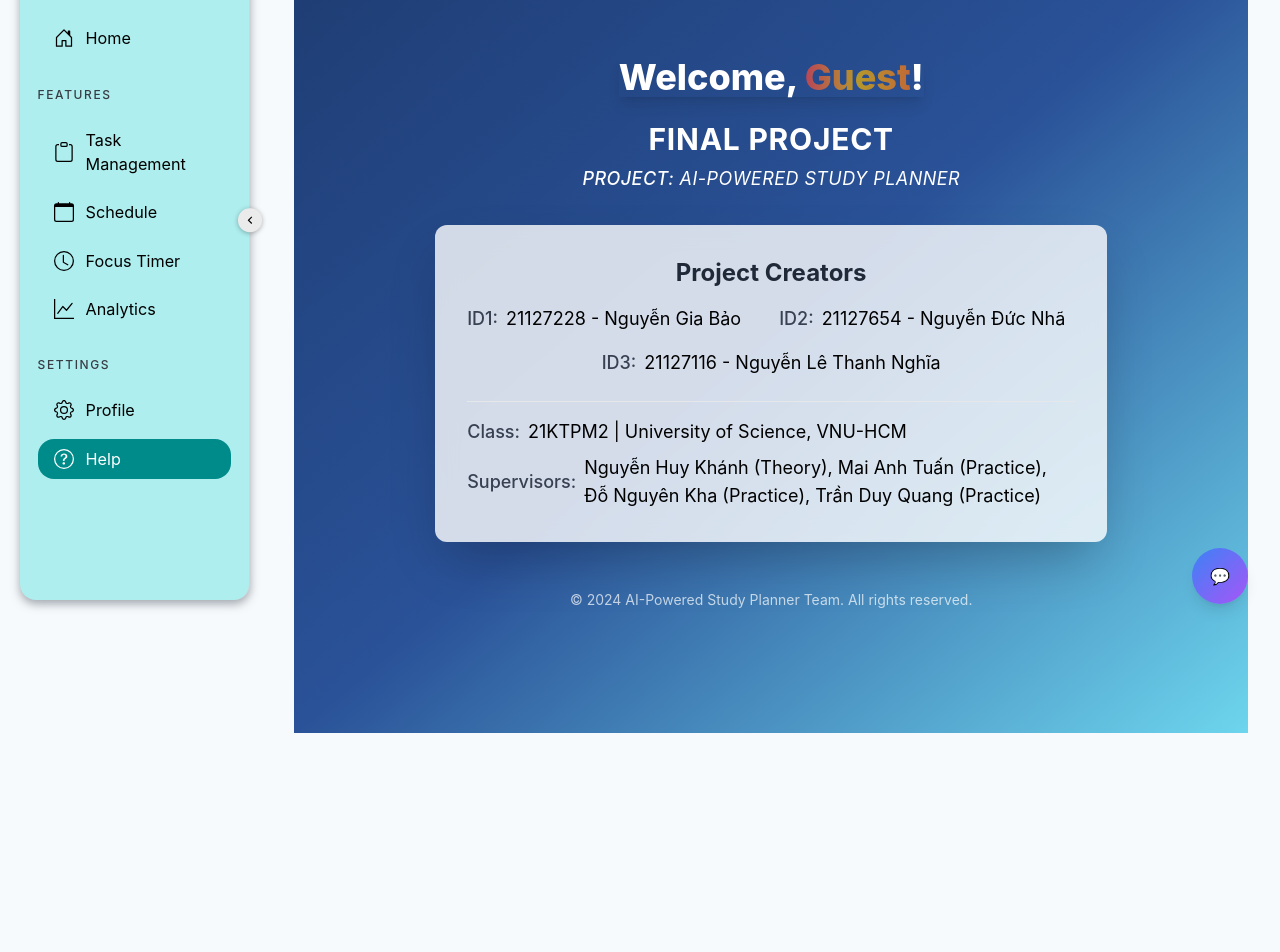
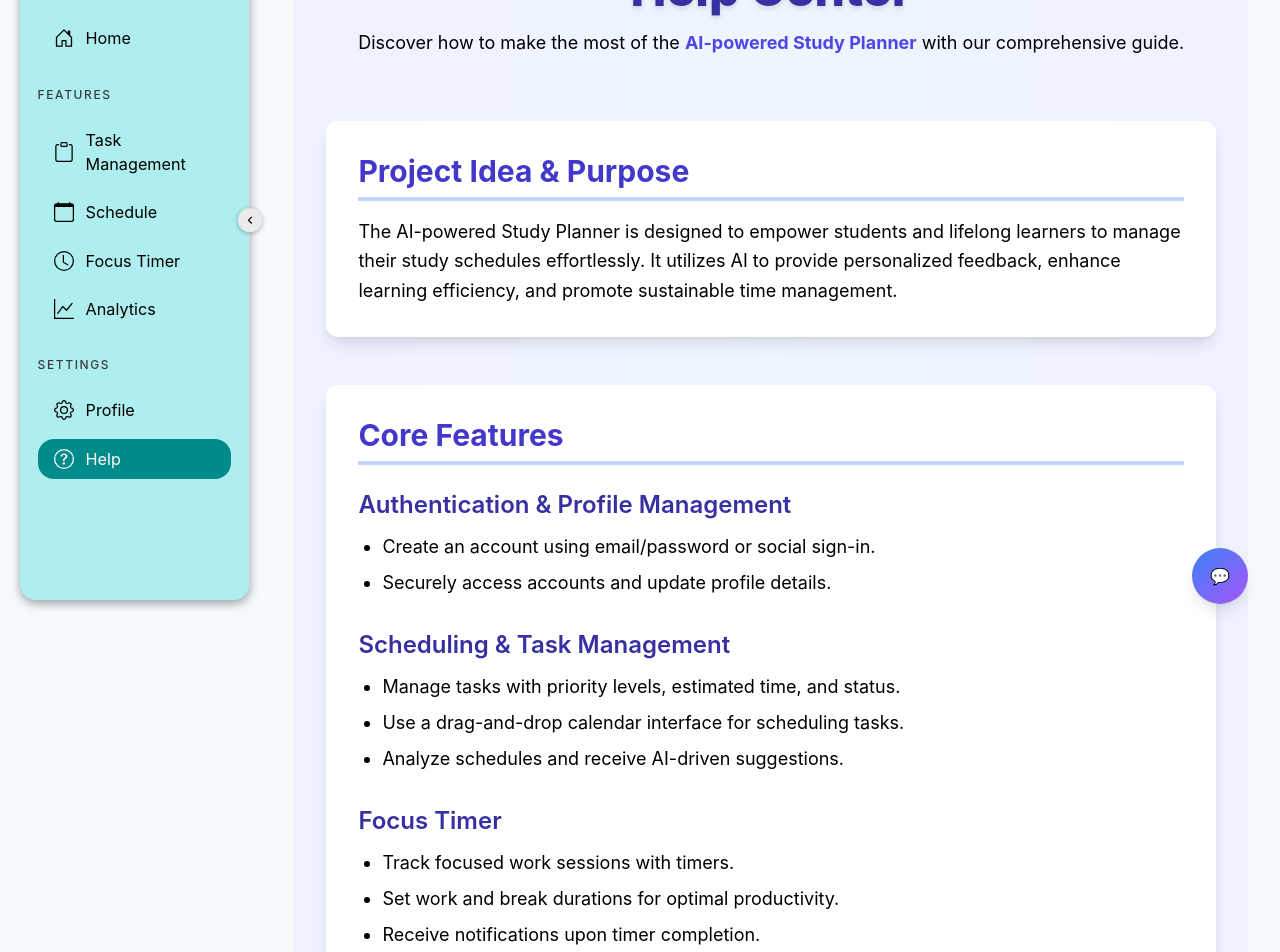
Before and after one commit to Advanced-web-application-developmentK21/Web-Frontend, a React (Create React App) app: page /help in a window 1280 px wide. Shown: the part 180-1132 px from the top of the page. Before the commit the page ends 929 px from the top, so only its background shows below. Built offline with nearby package versions, Linux system fonts and the light colour scheme; sample sign-in values are in the browser's storage.

Commit message:
Update theme dashboard, helpPage, interface focusTime

```diff
--- a/src/App.tsx
+++ b/src/App.tsx
@@ -11,6 +11,7 @@
 import TaskManagement from "./pages/TaskManagement/TaskManagement";
 import ProFilePage from './pages/Profile/ProfilePage';
 import AnalyticsPage from './pages/Analytics/Analytics';
+import HelpPage from './pages/Help/HelpPage';
 
 const protectedRoutes = [
   { path: "/home", component: <Dashboard /> },
@@ -19,7 +20,7 @@
   { path: "/timer", component: <FocusTimer /> },
   { path: "/analytics", component: <AnalyticsPage /> },
   { path: "/profile", component: <ProFilePage /> },
-  { path: "/help", component: <Dashboard /> }, // Assuming /help is the same as Dashboard
+  { path: "/help", component: <HelpPage /> }, // Assuming /help is the same as Dashboard
 ];
 
 function App() {
--- a/src/pages/Dashboard/Dashboard.tsx
+++ b/src/pages/Dashboard/Dashboard.tsx
@@ -1,105 +1,97 @@
+import React from "react";
 import { useAuth } from "../../context/AuthContext";
+import { useTheme } from "../../context/ThemeContext";
 
 function Dashboard() {
   const { userId, userName } = useAuth();
-
-  // const handleLogout = async (): Promise<void> => {
-  //   try {
-  //     // Send a POST request using axios
-  //     const response = await axios.post(`http://localhost:4000/user/logout/${userId}`, {}, {
-  //       headers: {
-  //         'Content-Type': 'application/json',
-  //       },
-  //     });
-
-  //     if (response.status === 200) { // Check if the response status is 200 (success)
-  //       logout();
-  //       setIsDropdownOpen(false); // Close the dropdown after logout
-  //       navigate("/auth"); // Redirect to login page
-  //     } else {
-  //       console.error("Logout failed");
-  //     }
-  //   } catch (error) {
-  //     console.error("Error during logout:", error);
-  //   }
-  // };
-
-  // const handleProfile = (): void => {
-  //     navigate("/profile"); // Navigate to the profile page
-  //     setIsDropdownOpen(false); // Close the dropdown when navigating to profile
-  // };
+  const { isDarkMode } = useTheme();
 
   return (
     <div
-      className="flex flex-col items-center justify-center min-h-screen p-4 relative"
+      className={`flex flex-col items-center justify-center min-h-screen p-4 relative ${
+        isDarkMode ? "bg-gray-900 text-white" : "bg-gray-100 text-gray-800"
+      }`}
       style={{
-        background: "linear-gradient(to bottom right, #1e3c72, #2a5298, #6dd5ed)",
+        background: isDarkMode
+          ? "linear-gradient(to bottom right, #1e3c72, #243b55)"
+          : "linear-gradient(to bottom right, #1e3c72, #2a5298, #6dd5ed)",
       }}
     >
       {/* Welcome Section */}
       <h1 className="text-4xl font-extrabold text-center text-white mb-6 shadow-lg">
         Welcome,{" "}
-        <span className="text-transparent bg-clip-text bg-gradient-to-r from-red-500 via-yellow-500 to-orange-500 animate-pulse">
+        <span
+          className={`text-transparent bg-clip-text ${
+            isDarkMode
+              ? "bg-gradient-to-r from-purple-500 via-indigo-500 to-blue-500"
+              : "bg-gradient-to-r from-red-500 via-yellow-500 to-orange-500"
+          } animate-pulse`}
+        >
           {userId ? userName : "Guest"}
         </span>
         !
       </h1>
 
       {/* Project Title Section */}
-      <div className="text-center space-y-2 text-white">
-        <h2 className="text-3xl font-bold tracking-wide">FINAL PROJECT</h2>
-        <p className="text-lg italic tracking-wide">
+      <div className="text-center space-y-2">
+        <h2 className="text-3xl text-white font-bold tracking-wide">FINAL PROJECT</h2>
+        <p className="text-lg text-white italic tracking-wide">
           <span className="font-medium">PROJECT:</span> AI-POWERED STUDY PLANNER
         </p>
       </div>
 
       {/* Card Section */}
-      <div className="bg-white bg-opacity-80 backdrop-blur-md p-8 rounded-xl shadow-2xl max-w-2xl w-full mt-8">
-        <h3 className="text-2xl font-bold text-center text-gray-800 mb-4">
-          Project Creators
-        </h3>
+      <div
+        className={`${
+          isDarkMode
+            ? "bg-gray-800 text-white"
+            : "bg-white text-gray-800"
+        } bg-opacity-80 backdrop-blur-md p-8 rounded-xl shadow-2xl max-w-2xl w-full mt-8`}
+      >
+        <h3 className="text-2xl font-bold text-center mb-4">Project Creators</h3>
 
         {/* Student Details */}
         <div className="grid grid-cols-2 gap-4">
           {/* First Person */}
           <p className="text-lg flex items-center space-x-2">
-            <strong className="font-medium text-gray-700">ID1:</strong>
+            <strong className="font-medium">ID1:</strong>
             <span>21127228 - Nguyễn Gia Bảo</span>
           </p>
           {/* Second Person */}
           <p className="text-lg flex items-center space-x-2">
-            <strong className="font-medium text-gray-700">ID2:</strong>
+            <strong className="font-medium">ID2:</strong>
             <span>21127654 - Nguyễn Đức Nhã</span>
           </p>
 
           {/* Third Person */}
           <p className="text-lg flex items-center space-x-2 col-span-2 justify-self-center">
-            <strong className="font-medium text-gray-700">ID3:</strong>
+            <strong className="font-medium">ID3:</strong>
             <span>21127116 - Nguyễn Lê Thanh Nghĩa</span>
           </p>
         </div>
 
-
         {/* Class & Supervisors */}
-        <div className="border-t border-gray-200 mt-6 pt-4 space-y-2">
+        <div className="border-t mt-6 pt-4 space-y-2">
           <p className="text-lg flex items-center space-x-2">
-            <strong className="font-medium text-gray-700">Class:</strong>
+            <strong className="font-medium">Class:</strong>
             <span>21KTPM2 | University of Science, VNU-HCM</span>
           </p>
           <p className="text-lg flex items-center space-x-2">
-            <strong className="font-medium text-gray-700">Supervisors:</strong>
-            <span>Nguyễn Huy Khánh (Theory), Mai Anh Tuấn (Practice), Đỗ Nguyên Kha (Practice), Trần Duy Quang (Practice)</span>
+            <strong className="font-medium">Supervisors:</strong>
+            <span>
+              Nguyễn Huy Khánh (Theory), Mai Anh Tuấn (Practice), Đỗ Nguyên Kha
+              (Practice), Trần Duy Quang (Practice)
+            </span>
           </p>
         </div>
       </div>
 
       {/* Footer */}
-      <footer className="mt-12 text-center text-white text-sm opacity-70">
+      <footer className="mt-12 text-center text-sm opacity-70">
         © 2024 AI-Powered Study Planner Team. All rights reserved.
       </footer>
     </div>
   );
-
 }
 
 export default Dashboard;
--- a/src/pages/FocusTime/FocusTimerPage.tsx
+++ b/src/pages/FocusTime/FocusTimerPage.tsx
@@ -1,17 +1,12 @@
-import React, { createContext, useState, useEffect } from "react";
+import React, { useState, useEffect } from "react";
 import "../../styles/FocusTimer.css";
-import { DndProvider } from "react-dnd";
-import {
-  Calendar as BigCalendar,
-  momentLocalizer,
-  Views,
-} from "react-big-calendar";
 import moment from "moment-timezone";
 import { useLocation } from "react-router-dom";
 import axios from "axios";
 import Swal from "sweetalert2";
 import { useAuth } from "../../context/AuthContext";
 import { Event } from "../../types/events";
+import { FaPlay, FaRedo, FaStop } from "react-icons/fa";
 
 
 
@@ -247,18 +242,25 @@
   };
 
   return (
-    <div className="focus-timer-container">
-      <h1 className="text-5xl font-extrabold text-center mb-12 text-gray-800">
+    <div className="focus-timer-container bg-gradient-to-r from-gray-100 via-gray-200 to-gray-300 rounded-2xl shadow-xl p-10 mx-auto max-w-4xl mt-12">
+      <h1 className="text-5xl font-extrabold text-center pb-6 text-gray-800">
         ⏱️{" "}
-        <span className="bg-clip-text text-transparent bg-gradient-to-r from-red-500 via-green to-blue-600">
+        <span className="bg-clip-text text-transparent bg-gradient-to-r from-red-500 via-yellow-400 to-blue-600">
           FOCUS TIMER
         </span>
       </h1>
-      <div className="task-controls">
+
+      <div className="task-controls space-y-8">
+        <table className="w-full">
+          <tbody>
+            {/* Select Task Row */}
+            <tr>
+              <td className="text-xl font-semibold text-gray-700">Select Task</td>
+              <td>
                 <select
                   value={task}
                   onChange={(e) => {
-            const selectedTask = Tasks.find((t) => t.title === e.target.value); // Use find with a predicate
+                    const selectedTask = Tasks.find((t) => t.title === e.target.value);
                     console.log("Selected task's info: ", selectedTask);
 
                     if (selectedTask && selectedTask.status === "In Progress") {
@@ -266,7 +268,7 @@
                       setCur_Task(selectedTask);
                     } else {
                       Swal.fire({
-                icon: "error", // More suitable icon for break ending
+                        icon: "error",
                         title: "Task status is invalid!",
                         html: "Please change the task status to <b>In Progress</b> first!",
                         confirmButtonText: "OK",
@@ -274,6 +276,7 @@
                     }
                   }}
                   disabled={isRunning}
+                  className="w-full px-6 py-3 text-lg border-2 border-gray-300 rounded-lg focus:outline-none focus:ring-2 focus:ring-blue-600 bg-white transition duration-300"
                 >
                   <option value="">Select an Existing Task</option>
                   {Tasks.map((t) => (
@@ -282,99 +285,134 @@
                     </option>
                   ))}
                 </select>
-        <div className="row">
-            <label>
-              Number Of Session:
-            </label>
+              </td>
+            </tr>
+
+            {/* Number of Sessions Row */}
+            <tr>
+              <td className="text-xl font-semibold text-gray-700">Number of Sessions</td>
+              <td>
                 <input
                   type="number"
-              placeholder="Number Of Session"
+                  placeholder="Number of Sessions"
                   value={session}
                   onInput={(e) => {
                     const value = e.currentTarget.value;
-                // Allow only integers
                     if (/^\d+$/.test(value)) {
                       setSession(Number(value));
                     } else {
-                  e.currentTarget.value = session.toString(); // Revert to the last valid value
+                      e.currentTarget.value = session.toString();
                     }
                   }}
                   min="1"
                   step="1"
                   disabled={isRunning}
+                  className="w-full px-6 py-3 text-lg border-2 border-gray-300 rounded-lg focus:outline-none focus:ring-2 focus:ring-blue-600 bg-white transition duration-300"
                 />
-        </div>
-        <div className="row">
-          <label>
-          Session Duration (minutes):
-          </label>
+              </td>
+            </tr>
+
+            {/* Session Duration Row */}
+            <tr>
+              <td className="text-xl font-semibold text-gray-700">Session Duration (minutes)</td>
+              <td>
                 <input
                   type="number"
-            placeholder="Work Duration (minutes)"
+                  placeholder="Work Duration"
                   value={duration}
                   onChange={(e) => setDuration(Number(e.target.value))}
                   min="1"
                   disabled={isRunning}
+                  className="w-full px-6 py-3 text-lg border-2 border-gray-300 rounded-lg focus:outline-none focus:ring-2 focus:ring-blue-600 bg-white transition duration-300"
                 />
-        </div>
-        <div className="row">
-          <label>
-          Break Duration (minutes):
-          </label>
+              </td>
+            </tr>
+
+            {/* Break Duration Row */}
+            <tr>
+              <td className="text-xl font-semibold text-gray-700">Break Duration (minutes)</td>
+              <td>
                 <input
                   type="number"
-            placeholder="Break Duration (minutes)"
+                  placeholder="Break Duration"
                   value={breakDuration}
                   onChange={(e) => setBreakDuration(Number(e.target.value))}
                   min="1"
                   disabled={isRunning}
+                  className="w-full px-6 py-3 text-lg border-2 border-gray-300 rounded-lg focus:outline-none focus:ring-2 focus:ring-blue-600 bg-white transition duration-300"
                 />
-        </div>
-        <div className="row" style={{ display: 'flex', justifyContent: 'center', alignItems: 'center' }}>
-          <button className="start-button" onClick={startTimer} disabled={isRunning}>
-            Start
+              </td>
+            </tr>
+          </tbody>
+        </table>
+
+        {/* Control Buttons */}
+        <div className="control-buttons flex justify-center space-x-8 mt-8">
+          <button
+            className="px-8 py-3 text-xl bg-gradient-to-r from-blue-500 to-blue-700 text-white rounded-lg hover:from-blue-600 hover:to-blue-800 transition duration-300"
+            onClick={startTimer}
+            disabled={isRunning}
+          >
+            <FaPlay className="mr-2 inline text-lg" /> Start
           </button>
-          <button className="stop-button" onClick={stopTimer} disabled={!isRunning}>
-            Stop
+          <button
+            className="px-8 py-3 text-xl bg-gradient-to-r from-red-500 to-red-700 text-white rounded-lg hover:from-red-600 hover:to-red-800 transition duration-300"
+            onClick={stopTimer}
+            disabled={!isRunning}
+          >
+            <FaStop className="mr-2 inline text-lg" /> Start
           </button>
         </div>
-        <button className="reset-button" onClick={resetTimer}>Reset</button>
+
+        {/* Reset Button */}
+        <div className="text-center mt-4">
+          <button
+            className="px-8 py-3 text-xl bg-gray-300 text-gray-800 rounded-lg hover:bg-gray-400 transition duration-300"
+            onClick={resetTimer}
+          >
+            <FaRedo className="mr-2 inline text-lg" /> Reset
+          </button>
         </div>
-      <h1>{task || "No task selected"}</h1>
-      <h2>
+      </div>
+
+      {/* Task Information */}
+      <div className="task-info mt-12 text-center">
+        <h2 className="text-2xl font-semibold text-gray-800">{task || "No task selected"}</h2>
+        <h3 className="text-lg text-gray-600 mt-2">
           {Cur_Task?.start
-          ? `From ${new Date(Cur_Task.start).toLocaleDateString('en-US', {
-              weekday: 'short',
-              month: '2-digit',
-              day: '2-digit',
-              year: 'numeric',
-            })} ${new Date(Cur_Task.start).toLocaleTimeString('en-US', {
+            ? `From ${new Date(Cur_Task.start).toLocaleDateString("en-US", {
+              weekday: "short",
+              month: "2-digit",
+              day: "2-digit",
+              year: "numeric",
+            })} ${new Date(Cur_Task.start).toLocaleTimeString("en-US", {
               hour12: false,
             })}`
             : ""}
-      </h2>
+        </h3>
 
-      <h2>
+        <h3 className="text-lg text-gray-600 mt-2">
           {Cur_Task?.end
-          ? `To ${new Date(Cur_Task.end).toLocaleDateString('en-US', {
-            weekday: 'short',
-            month: '2-digit',
-            day: '2-digit',
-            year: 'numeric',
-          })} ${new Date(Cur_Task.end).toLocaleTimeString('en-US', {
+            ? `To ${new Date(Cur_Task.end).toLocaleDateString("en-US", {
+              weekday: "short",
+              month: "2-digit",
+              day: "2-digit",
+              year: "numeric",
+            })} ${new Date(Cur_Task.end).toLocaleTimeString("en-US", {
               hour12: false,
             })}`
             : ""}
-      </h2>
+        </h3>
 
-      <h3>
+        <h4 className="text-xl font-semibold text-gray-800 mt-4">
           {isBreak ? "Break Time" : "Work Time"} -{" "}
           {Math.floor(timeLeft / 60)}:{String(timeLeft % 60).padStart(2, "0")}
-      </h3>
+        </h4>
+
         {isRunning && (
-        <div className="timer-bar">
+          <div className="timer-bar mt-6">
             <div
-            className="timer-progress"
+              className="timer-progress bg-gradient-to-r from-green-400 to-blue-500 rounded-full"
               style={{
                 width: `${((isBreak ? breakDuration : duration) * 60 - timeLeft) /
                   ((isBreak ? breakDuration : duration) * 60) *
@@ -384,6 +422,8 @@
           </div>
         )}
       </div>
+    </div>
+
   );
 }
 
--- /dev/null
+++ b/src/pages/Help/HelpPage.tsx
@@ -0,0 +1,173 @@
+import React from "react";
+import { useTheme } from "../../context/ThemeContext";
+
+const HelpPage: React.FC = () => {
+  const { isDarkMode } = useTheme();
+
+  return (
+    <div
+      className={`min-h-screen p-8 ${
+        isDarkMode
+          ? "bg-gray-900 text-white"
+          : "bg-gradient-to-r from-indigo-50 via-blue-50 to-indigo-50"
+      }`}
+    >
+      <header className="text-center mb-16">
+        <h1
+          className={`text-5xl font-extrabold mb-4 drop-shadow-md ${
+            isDarkMode ? "text-indigo-200" : "text-indigo-800"
+          }`}
+        >
+          Help Center
+        </h1>
+        <p
+          className={`text-lg ${
+            isDarkMode ? "text-gray-300" : "text-black"
+          }`}
+        >
+          Discover how to make the most of the{" "}
+          <span
+            className={`font-bold decoration-blue-400 ${
+              isDarkMode ? "text-indigo-400" : "text-indigo-600"
+            }`}
+          >
+            AI-powered Study Planner
+          </span>{" "}
+          with our comprehensive guide.
+        </p>
+      </header>
+
+      <div className="max-w-6xl mx-auto space-y-12">
+        {/* Section: Project Idea & Purpose */}
+        <section
+          className={`shadow-lg rounded-xl p-8 transition-transform hover:scale-105 ${
+            isDarkMode ? "bg-gray-800" : "bg-white"
+          }`}
+        >
+          <h2
+            className={`text-3xl font-bold mb-4 border-b-4 pb-2 ${
+              isDarkMode ? "text-indigo-400 border-indigo-700" : "text-indigo-700 border-indigo-200"
+            }`}
+          >
+            Project Idea & Purpose
+          </h2>
+          <p className={`leading-relaxed text-lg ${isDarkMode ? "text-gray-200" : "text-black"}`}>
+            The AI-powered Study Planner is designed to empower students and lifelong learners to
+            manage their study schedules effortlessly. It utilizes AI to provide personalized
+            feedback, enhance learning efficiency, and promote sustainable time management.
+          </p>
+        </section>
+
+        {/* Section: Core Features */}
+        <section
+          className={`shadow-lg rounded-xl p-8 transition-transform hover:scale-105 ${
+            isDarkMode ? "bg-gray-800" : "bg-white"
+          }`}
+        >
+          <h2
+            className={`text-3xl font-bold mb-6 border-b-4 pb-2 ${
+              isDarkMode ? "text-indigo-400 border-indigo-700" : "text-indigo-700 border-indigo-200"
+            }`}
+          >
+            Core Features
+          </h2>
+
+          {/* Authentication & Profile Management */}
+          <div className="mb-8">
+            <h3
+              className={`text-2xl font-semibold mb-3 ${isDarkMode ? "text-indigo-200" : "text-indigo-800"}`}
+            >
+              Authentication & Profile Management
+            </h3>
+            <ul
+              className={`list-disc pl-6 space-y-2 text-lg ${isDarkMode ? "text-gray-300" : "text-black"}`}
+            >
+              <li>Create an account using email/password or social sign-in.</li>
+              <li>Securely access accounts and update profile details.</li>
+            </ul>
+          </div>
+
+          {/* Scheduling & Task Management */}
+          <div className="mb-8">
+            <h3
+              className={`text-2xl font-semibold mb-3 ${isDarkMode ? "text-indigo-200" : "text-indigo-800"}`}
+            >
+              Scheduling & Task Management
+            </h3>
+            <ul
+              className={`list-disc pl-6 space-y-2 text-lg ${isDarkMode ? "text-gray-300" : "text-black"}`}
+            >
+              <li>Manage tasks with priority levels, estimated time, and status.</li>
+              <li>Use a drag-and-drop calendar interface for scheduling tasks.</li>
+              <li>Analyze schedules and receive AI-driven suggestions.</li>
+            </ul>
+          </div>
+
+          {/* Focus Timer */}
+          <div className="mb-8">
+            <h3
+              className={`text-2xl font-semibold mb-3 ${isDarkMode ? "text-indigo-200" : "text-indigo-800"}`}
+            >
+              Focus Timer
+            </h3>
+            <ul
+              className={`list-disc pl-6 space-y-2 text-lg ${isDarkMode ? "text-gray-300" : "text-black"}`}
+            >
+              <li>Track focused work sessions with timers.</li>
+              <li>Set work and break durations for optimal productivity.</li>
+              <li>Receive notifications upon timer completion.</li>
+            </ul>
+          </div>
+
+          {/* Analytics */}
+          <div>
+            <h3
+              className={`text-2xl font-semibold mb-3 ${isDarkMode ? "text-indigo-200" : "text-indigo-800"}`}
+            >
+              Analytics
+            </h3>
+            <ul
+              className={`list-disc pl-6 space-y-2 text-lg ${isDarkMode ? "text-gray-300" : "text-black"}`}
+            >
+              <li>Visualize progress through focus session data.</li>
+              <li>Gain insights into total time spent and task statuses.</li>
+              <li>Receive motivational feedback and AI-generated insights.</li>
+            </ul>
+          </div>
+        </section>
+
+        {/* Section: Need More Help */}
+        <section
+          className={`text-white shadow-xl rounded-xl p-8 transition-transform hover:scale-105 ${
+            isDarkMode ? "bg-gradient-to-r from-blue-600 to-indigo-600" : "bg-gradient-to-r from-blue-500 to-indigo-500"
+          }`}
+        >
+          <h2
+            className={`text-3xl font-bold mb-4 border-b-4 pb-2 ${
+              isDarkMode ? "border-blue-300" : "border-blue-300"
+            }`}
+          >
+            Need More Help?
+          </h2>
+          <p className="leading-relaxed mb-6 text-lg">
+            If you’re facing any issues or have questions, feel free to reach out:
+          </p>
+          <ul className="space-y-3 text-lg">
+            <li>
+              Email:{" "}
+              <a
+                href="mailto:support@studyplanner.com"
+                className="text-blue-200 underline hover:text-blue-100"
+              >
+                support@studyplanner.com
+              </a>
+            </li>
+            <li>Phone: +1-800-STUDY</li>
+          </ul>
+        </section>
+      </div>
+    </div>
+  );
+};
+
+export default HelpPage;
--- a/src/styles/FocusTimer.css
+++ b/src/styles/FocusTimer.css
@@ -95,10 +95,10 @@
   }
 
   .focus-timer-container button {
-    padding: 10px 20px;
+    padding: 10px 25px;
     font-size: 1rem;
     border: none;
-    border-radius: 5px;
+    border-radius: 10px;
     color: white;
     cursor: pointer;
     transition: background-color 0.3s;
```
Lines whose indentation alone changed are shown as unchanged.
